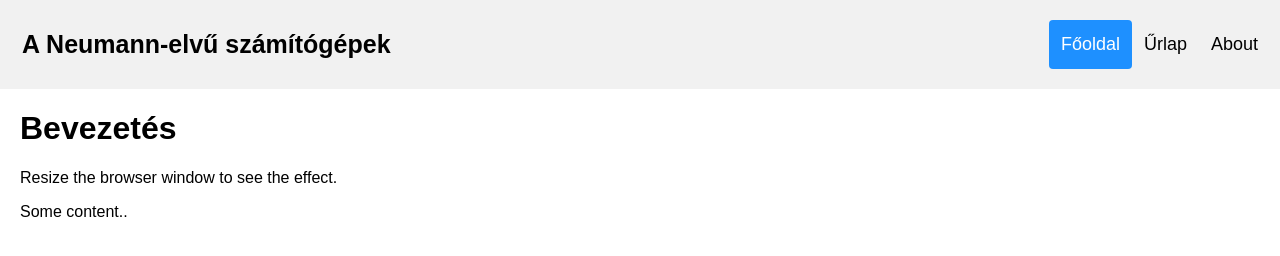
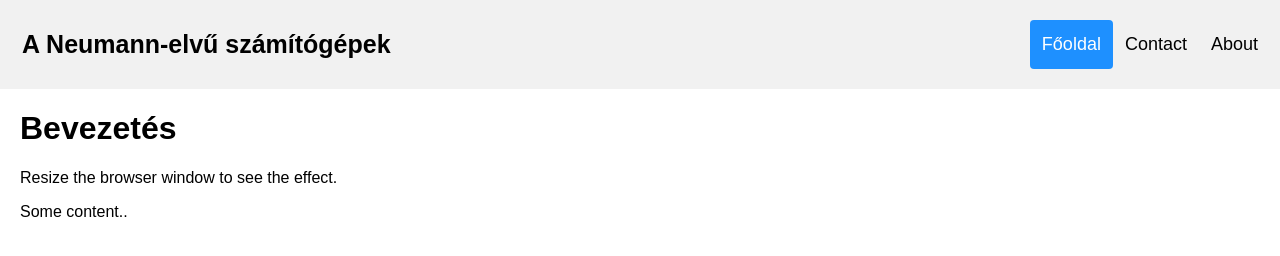
Before and after one commit to nagyadam558/weblapmagamba, a plain HTML site: page index.html in a window 1280 px wide. Drawn offline with Linux system fonts and the light colour scheme.

Commit message:
Revert "web1.2"
This reverts commit d1bdb6f6e3c9b52b38a17215ac721bb5736523cd.

```diff
--- a/index.html
+++ b/index.html
@@ -12,7 +12,7 @@
   <a href="#default" class="logo">A Neumann-elvű számítógépek</a>
   <div class="header-right">
     <a class="active" href="#home">Főoldal</a>
-    <a href="#contact">Űrlap</a>
+    <a href="#contact">Contact</a>
     <a href="#about">About</a>
   </div>
 </div>
```
Also changed, not shown: urlap.html (deleted).
